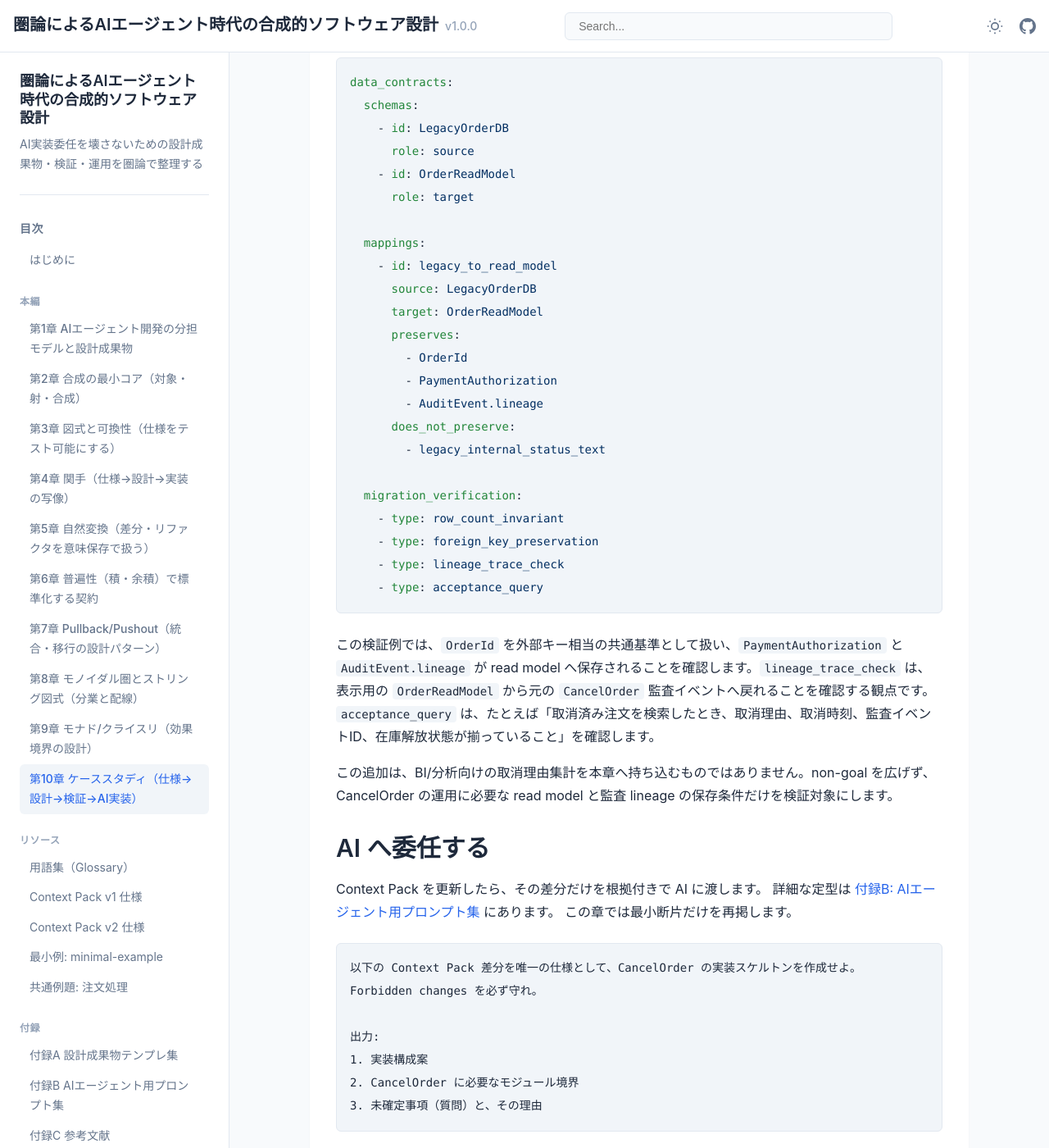
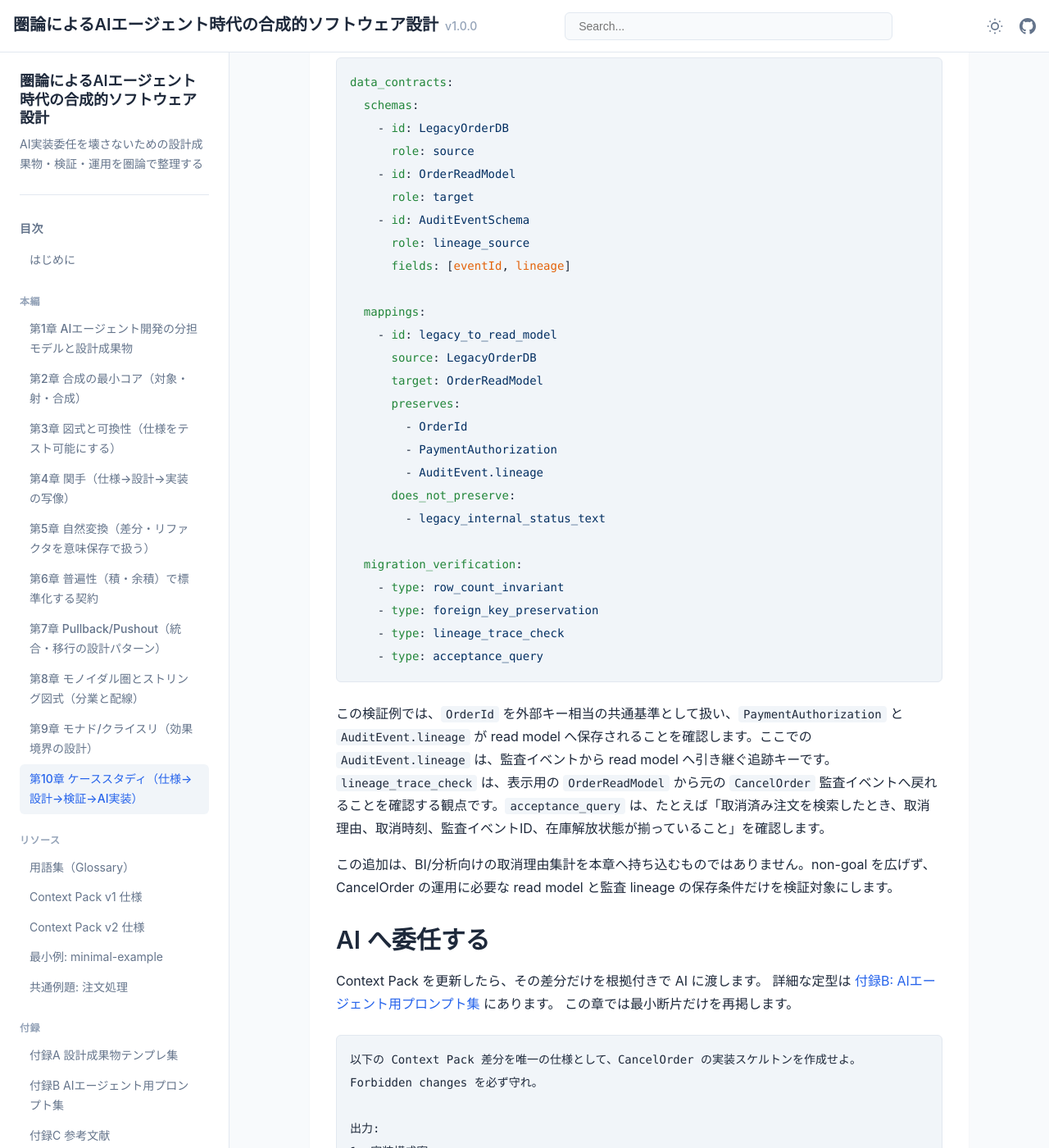
Before and after one commit to itdojp/categorical-software-design-book, a Jekyll site: the page built from chapters/chapter10/index.md, in a window 1280 px wide and 1400 px high, scrolled down 4536 px. Shown: the whole window at 82% size. Built offline with Jekyll 4.4.1, drawn with Linux system fonts in a browser that asks for light colours.

Commit message:
Define audit lineage in CQL examples

````diff
--- a/chapters/chapter10/index.md
+++ b/chapters/chapter10/index.md
@@ -178,6 +178,9 @@ data_contracts:
       role: source
     - id: OrderReadModel
       role: target
+    - id: AuditEventSchema
+      role: lineage_source
+      fields: [eventId, lineage]
 
   mappings:
     - id: legacy_to_read_model
@@ -197,7 +200,7 @@ data_contracts:
     - type: acceptance_query
 ```
 
-この検証例では、`OrderId` を外部キー相当の共通基準として扱い、`PaymentAuthorization` と `AuditEvent.lineage` が read model へ保存されることを確認します。`lineage_trace_check` は、表示用の `OrderReadModel` から元の `CancelOrder` 監査イベントへ戻れることを確認する観点です。`acceptance_query` は、たとえば「取消済み注文を検索したとき、取消理由、取消時刻、監査イベントID、在庫解放状態が揃っていること」を確認します。
+この検証例では、`OrderId` を外部キー相当の共通基準として扱い、`PaymentAuthorization` と `AuditEvent.lineage` が read model へ保存されることを確認します。ここでの `AuditEvent.lineage` は、監査イベントから read model へ引き継ぐ追跡キーです。`lineage_trace_check` は、表示用の `OrderReadModel` から元の `CancelOrder` 監査イベントへ戻れることを確認する観点です。`acceptance_query` は、たとえば「取消済み注文を検索したとき、取消理由、取消時刻、監査イベントID、在庫解放状態が揃っていること」を確認します。
 
 この追加は、BI/分析向けの取消理由集計を本章へ持ち込むものではありません。non-goal を広げず、CancelOrder の運用に必要な read model と監査 lineage の保存条件だけを検証対象にします。
 
--- a/docs/examples/common-example/context-pack-v2.yaml
+++ b/docs/examples/common-example/context-pack-v2.yaml
@@ -71,6 +71,7 @@ objects:
       - action
       - target
       - payloadHash
+      - lineage
 
 morphisms:
   - id: CreateOrder
@@ -184,7 +185,7 @@ data_contracts:
       source_of_truth: Order service database
     - id: AuditEventSchema
       object: AuditEvent
-      fields: [eventId, occurredAt, actor, action, target, payloadHash]
+      fields: [eventId, occurredAt, actor, action, target, payloadHash, lineage]
       source_of_truth: append-only audit log
     - id: LegacyOrderDB
       role: source
````
Also changed, not shown: chapters/chapter07/index.md (+4 -1 lines), docs/spec/context-pack-v2.md (+3 -0 lines).
